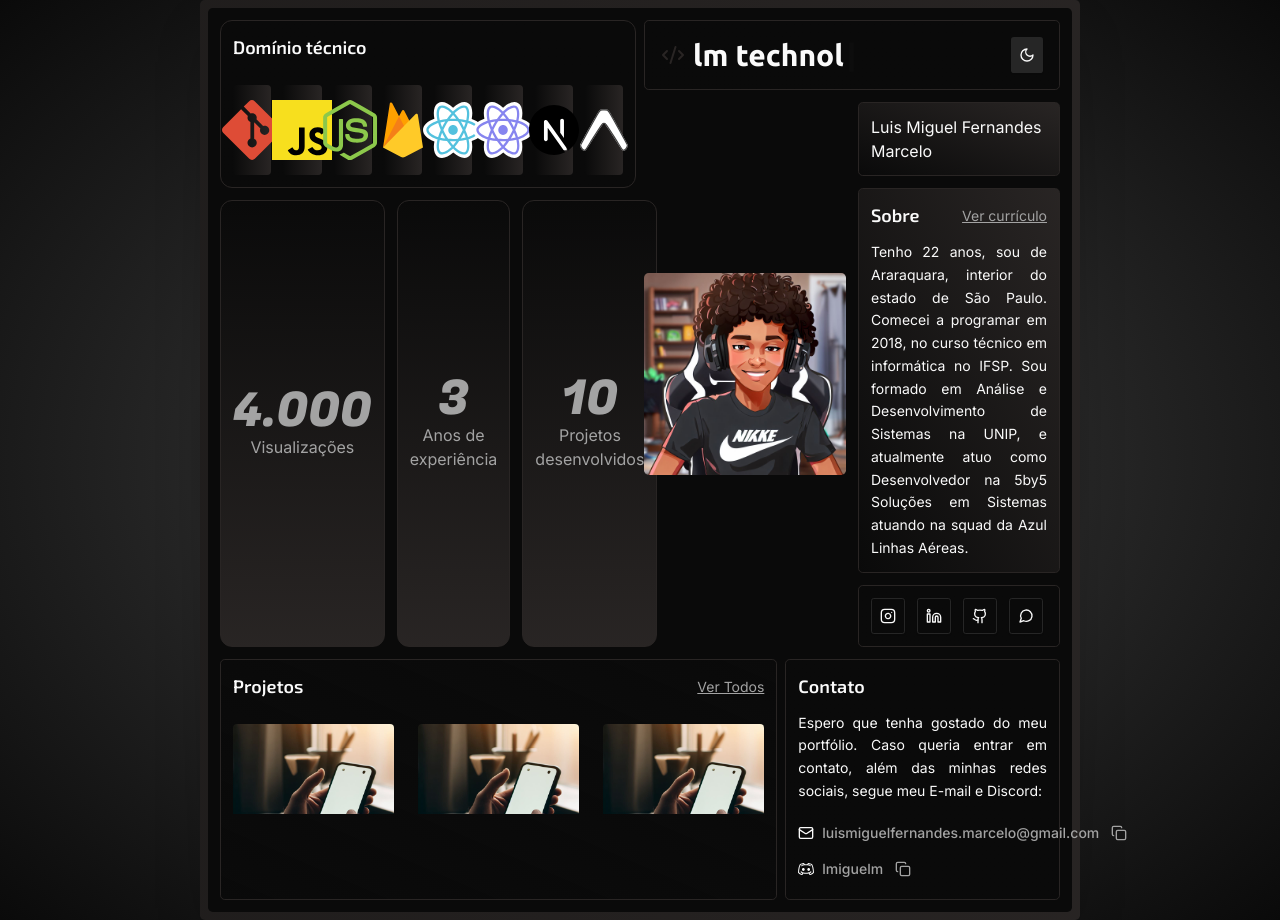
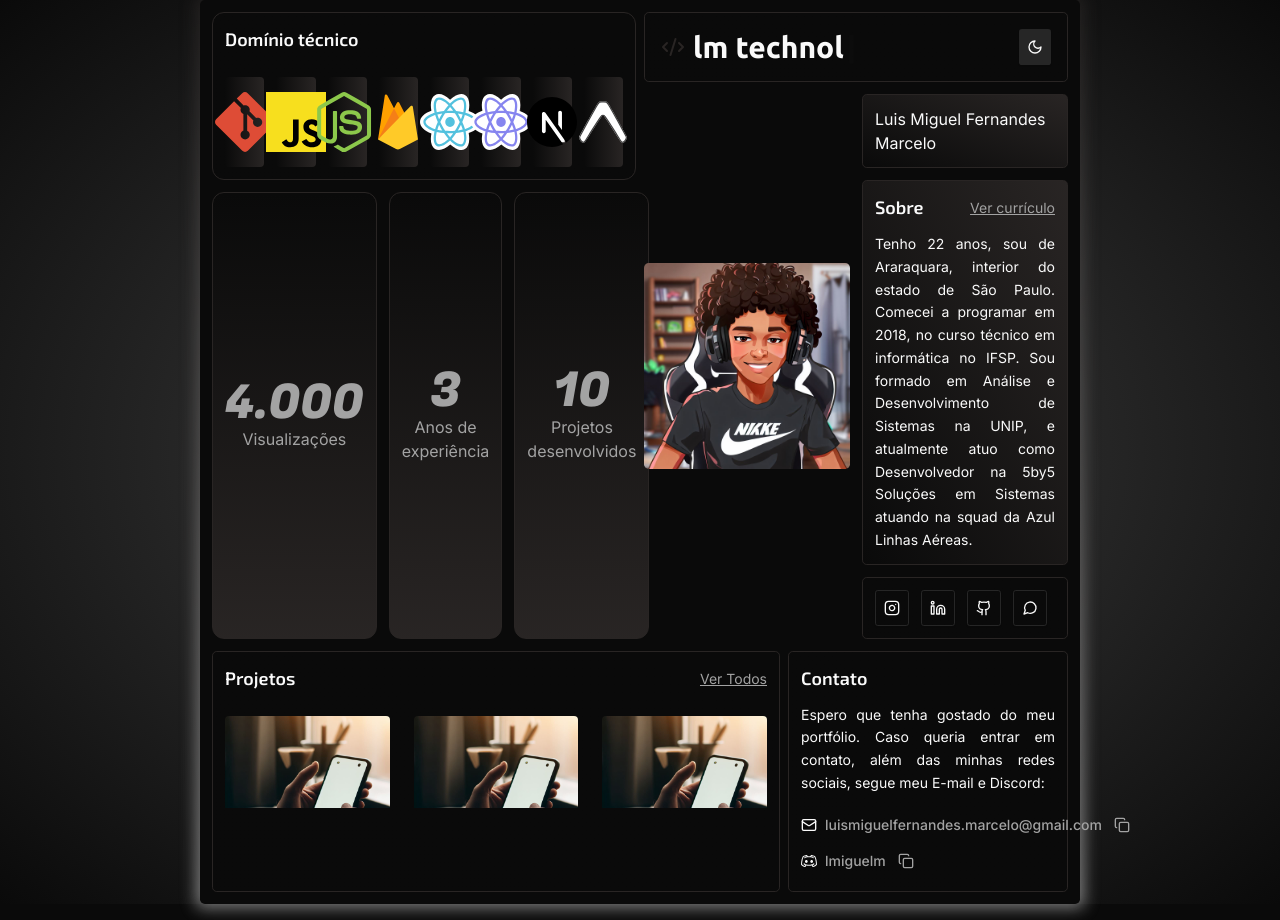
Before and after one commit to lmiguelm/me, a Next.js app: page / in a window 1280 px wide. Built offline with nearby package versions, Linux system fonts and the light colour scheme.

Commit message:
feat: add new border animation

```diff
--- a/src/app/(home)/page.tsx
+++ b/src/app/(home)/page.tsx
@@ -1,3 +1,4 @@
+import { AnimatedBorderEffect } from "@/components/animated-border-effect";
 import { AboutSection } from "./sections/about-section";
 import { AvatarSection } from "./sections/avatar-section";
 import { CardsSection } from "./sections/cards-section";
@@ -11,12 +12,11 @@ import { TitleSection } from "./sections/title-section";
 export default function Home() {
   return (
     <div className="min-h-screen px-[200px] max-lg:px-0 flex items-center bg-[radial-gradient(ellipse_at_center,_var(--tw-gradient-stops))] from-background/5 via-secondary to-background/from-background/5">
-      <div className="animate-border inline-block bg-background bg-gradient-to-r from-transparent to-highlight bg-[length:400%_400%] p-2 rounded-lg shadow-2xl">
-        <div className="t flex-1 p-3 rounded-lg grid gap-3 max-sm:p-[30px] bg-background">
+      <AnimatedBorderEffect>
+        <div className="flex-1 p-3 rounded-lg grid gap-3 max-sm:p-[30px] bg-background">
           <div className="grid grid-cols-2 max-md:grid-cols-1 gap-2">
             <div className="flex flex-col gap-3">
               <StacksSection />
-
               <CardsSection />
             </div>
 
@@ -28,9 +28,7 @@ export default function Home() {
 
                 <div className="flex flex-col flex-1 gap-3">
                   <TitleSection />
-
                   <AboutSection />
-
                   <SocialMediaSection />
                 </div>
               </div>
@@ -39,11 +37,10 @@ export default function Home() {
 
           <div className="grid grid-cols-3 max-lg:grid-cols-1 gap-2">
             <ProjectsSection />
-
             <ContactSection />
           </div>
         </div>
-      </div>
+      </AnimatedBorderEffect>
     </div>
   );
 }
--- a/src/app/(home)/sections/contact-section.tsx
+++ b/src/app/(home)/sections/contact-section.tsx
@@ -15,7 +15,7 @@ export function ContactSection() {
       </p>
 
       <div className="flex flex-col items-start">
-        <div className="flex items-center gap-2">
+        <div className="flex items-center gap-2 ">
           <Mail className="h-4 w-4" />
 
           <Clipboard
--- /dev/null
+++ b/src/components/animated-border-effect.tsx
@@ -0,0 +1,15 @@
+import React from "react";
+
+type Props = {
+  children: React.ReactNode;
+};
+
+export function AnimatedBorderEffect(props: Props) {
+  return (
+    <div className="relative">
+      <div className="max-lg:animate-none max-lg:hidden absolute -inset-1 bg-gradient-to-t from-muted-foreground to-highlight rounded-lg blur opacity-75 group-hover:opacity-100 transition duration-1000 group-hover:duration-200 animate-tilt" />
+
+      <div className="relative">{props.children}</div>
+    </div>
+  );
+}
--- a/src/components/clipboard.tsx
+++ b/src/components/clipboard.tsx
@@ -29,12 +29,16 @@ export function Clipboard({ textToBeCopied, position = "left" }: Props) {
       )}
     >
       {hasCopied ? (
-        <CheckCircle2 className="h-4 w-4 text-green-500 max-sm:hidden" />
+        <CheckCircle2 className="flex-1 h-4 w-4 text-green-500" />
       ) : (
-        <Copy className="h-4 w-4 text-muted-foreground max-sm:hidden" />
+        <Copy className="flex-1 h-4 w-4 text-muted-foreground" />
       )}
 
-      <span className="text-muted-foreground">{textToBeCopied}</span>
+      <div className="flex-1 max-sm:w-10/12">
+        <p className="text-muted-foreground text-ellipsis overflow-hidden ...">
+          {textToBeCopied}
+        </p>
+      </div>
     </Button>
   );
 }
--- a/tailwind.config.ts
+++ b/tailwind.config.ts
@@ -70,15 +70,15 @@ module.exports = {
           "0%, 100%": { backgroundPosition: "0% 50%" },
           "50%": { backgroundPosition: "100% 50%" },
         },
-        teste: {
-          "0%": {
-            transfom: "rotateX(25deg)",
+        tilt: {
+          "0%, 50%, 100%": {
+            transform: "rotate(0deg)",
           },
           "25%": {
-            transfom: "rotateX(25deg) scale(0.9)",
+            transform: "rotate(0.5deg)",
           },
-          "60%, 100%": {
-            transfom: "none",
+          "75%": {
+            transform: "rotate(-0.5deg)",
           },
         },
       },
@@ -86,7 +86,7 @@ module.exports = {
         "accordion-down": "accordion-down 0.2s ease-out",
         "accordion-up": "accordion-up 0.2s ease-out",
         border: "border 4s ease infinite",
-        teste: "teste 1.4s ease",
+        tilt: "tilt 10s infinite linear",
       },
       height: {
         "full-with-header": "calc(100vh - 3.5rem)",
```
